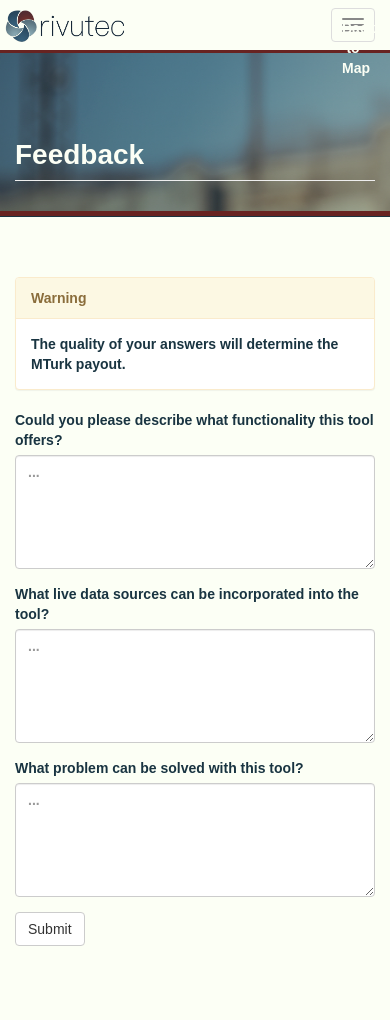
After one commit to cgrossbaier/MoodMap, a Django app: page /geomap/1/feedback/ in a window 390 px wide. The commit adds this page. Run offline with Django 3.2, Linux system fonts and the light colour scheme; some libraries are stand-ins or nearby versions.

```diff
--- /dev/null
+++ b/geomap/templates/geomap/feedback.html
@@ -0,0 +1,113 @@
+<head>
+    {% load staticfiles %}
+
+    <!-- Leaflet -->
+    <link rel="stylesheet" href="{% static 'geomap/leaflet/leaflet.css' %}" />
+
+    <!-- Bootstrap Core CSS -->
+    <link rel="stylesheet" href="{% static 'geomap/css/bootstrap.min.css' %}" />
+
+    <!-- Custom Fonts -->
+    <link href="{% static 'geomap/font-awesome/css/font-awesome.min.css' %}" rel="stylesheet" type="text/css">
+    <link href="http://fonts.googleapis.com/css?family=Lato:300,400,700,300italic,400italic,700italic" rel="stylesheet" type="text/css">
+
+    <!-- Custom CSS -->
+    <link rel="stylesheet" type="text/css" href="{% static 'geomap/css/detail.css' %}" />
+
+
+</head>
+
+<body>
+    <!-- Navigation -->
+    <nav class="navbar navbar-default navbar-fixed-top topnav" role="navigation">
+        <div class="container topnav">
+            <!-- Brand and toggle get grouped for better mobile display -->
+            <div class="navbar-header">
+                <button type="button" class="navbar-toggle" data-toggle="collapse" data-target="#bs-example-navbar-collapse-1">
+                    <span class="sr-only">Toggle navigation</span>
+                    <span class="icon-bar" >Back to Map</span>
+                    <span class="icon-bar"></span>
+                    <span class="icon-bar"></span>
+                </button>
+                    <a class="navbar-brand" rel="home" href="" title="rivutec">
+                        <img src="{% static 'geomap/img/logo_FS3.png' %}" alt="Logo" height="40px"/>
+    </a>
+            </div>
+            <!-- Collect the nav links, forms, and other content for toggling -->
+            <div class="collapse navbar-collapse" id="bs-example-navbar-collapse-1">
+                <ul class="nav navbar-nav navbar-right">
+                    <li>
+                        <a href="" id='BackToMap'>back</a>
+                    </li>
+                </ul>
+            </div>
+            <!-- /.navbar-collapse -->
+        </div>
+        <!-- /.container -->
+    </nav>
+    <!-- / Navigation -->
+
+    <!-- Header -->
+    <a name="about"></a>
+    <div class="intro-header-subpage">
+        <div class="container">
+            <div class="row">
+                <div class="col-lg-12">
+                    <h1 class="page-header">Feedback</h1>
+                </div>
+            </div>
+
+        </div>
+        <!-- /.container -->
+
+    </div>
+    <!-- /.intro-header -->
+
+    <!-- Page Content -->
+    <div class="content-section-a">
+        <div class="container">
+            <div class="row">
+                <div class="col-md-9">
+                <div class="panel panel-warning">
+                    <div class="panel-heading">
+                        Warning
+                    </div>
+                    <div class="panel-body">
+                        The quality of your answers will determine the MTurk payout.
+                    </div>
+                </div>
+                <form action="{% url 'geomap:loginUser'%}" method="post">
+                    {% csrf_token %}
+                    <div class="form-group">
+                        <div class="form-group">
+                        <label for="feedbackGeneral">Could you please describe what functionality this tool offers?</label>
+                        <textarea cols="60" rows="5" type="text" class="form-control" id="feedbackGeneral" placeholder="..." name="feedbackGeneral" /></textarea>
+                    </div>
+                        <label for="feedbackLiveData">What live data sources can be incorporated into the tool?</label>
+                        <textarea cols="60" rows="5" class="form-control" id="feedbackLiveData" placeholder="..." name="feedbackLiveData"></textarea>
+                    </div>
+                    <div class="form-group">
+                        <label for="feedbackProblems">What problem can be solved with this tool?</label>
+                        <textarea cols="60" rows="5" class="form-control" id="feedbackProblems" placeholder="..." name="feedbackProblems"></textarea>
+                    </div>
+                    <button type="submit" class="btn btn-default">Submit</button>
+                </form>
+                {% if error_message %}
+                <h1>{{error_message}}</h1>
+                {% endif %}
+                </div>
+            </div>
+        </div>
+<!-- /.container -->
+</div>
+
+<script src="//code.jquery.com/jquery-1.11.3.min.js"></script>
+<script src="//code.jquery.com/jquery-migrate-1.2.1.min.js"></script>
+<!-- Bootstrap Core JavaScript -->
+<script src="{% static 'geomap/js/bootstrap.min.js' %}"></script>
+<script>
+    var name = window.location.href.replace('feedback/','');
+    document.getElementById('BackToMap').setAttribute('href',name)
+</script>
+
+</body>
--- a/geomap/urls.py
+++ b/geomap/urls.py
@@ -13,6 +13,8 @@ urlpatterns = [
     url(r'^logoutUser/$', views.logoutUser, name='logoutUser'),
     # ex: /geomap/5/
     url(r'^(?P<map_id>[0-9]+)/$', views.detail, name='detail'),
+    # ex: /geomap/5/feedback
+    url(r'^(?P<map_id>[0-9]+)/feedback/$', views.feedback, name='feedback'),
     # ex: /geomap/5/addChoice/
     url(r'^(?P<map_id>[0-9]+)/addChoice/$', views.addChoice, name='addChoice'),
     # ex: /geomap/5/changeMap/
--- a/geomap/views.py
+++ b/geomap/views.py
@@ -23,10 +23,60 @@ from getGoogleData import *
 
 from django.db import IntegrityError
 
+from random import randint
+
+############### Pages ###############
+
 
 def index(request):
     context = {}
     return render(request, 'geomap/index.html', context)
+
+
+@login_required
+def detail(request, map_id):
+    username = request.user.username
+    map = get_object_or_404(Map, pk=map_id)
+    choices_list = Choice.objects.filter(map = map)
+    polygon_geoGESON = None
+    polygon_Choices_geoGESON = []
+    polygon_Choices_colors = ["#377eb8", "#4daf4a", "#984ea3", "#ff7f00", "#ffff33", "#a65628", "#f781bf"]
+
+    if choices_list:
+        polygon = choices_list[0].choice_polygon
+        for choice in choices_list:
+            polygon_Choices_geoGESON.append(choice.choice_polygon.geojson)
+#            polygon_Choices_colors.append('%06X' % randint(0, 0xFFFFFF))
+
+            polygon = intersectPolygons(polygon, choice.choice_polygon)
+
+        polygon_geoGESON = polygon.geojson
+
+        if GEOSGeometry(polygon.wkt).dims == -1:
+            map.map_polygon = None
+
+        else:
+            if isinstance(GEOSGeometry(polygon.wkt), geos.Polygon):
+                map.map_polygon = geos.MultiPolygon(GEOSGeometry(polygon.wkt))
+            else:
+                map.map_polygon = polygon.wkt
+
+        map.save()
+
+    return render(request, 'geomap/detail.html', {
+            'map': map,
+            'choices_list' : choices_list,
+            'polygon' : polygon_geoGESON,
+            'polygon_Choices_geoGESON' : polygon_Choices_geoGESON,
+            'polygon_Choices_colors' : polygon_Choices_colors,
+            'user' : username},)
+
+
+def feedback(request, map_id):
+    context = {}
+    return render(request, 'geomap/feedback.html', context)
+
+############### Functions ###############
 
 def loginUser(request):
     logout(request)
@@ -53,9 +103,55 @@ def loginUser(request):
                 map_user.map_center_lon = -0.101709365845
                 map_user.map_center_lat = 51.5003012206
                 map_user.map_center_radius = 2000
-                map_user.map_center_zoom = 13
+                map_user.map_center_zoom = 12
 
                 map_user.save()
+
+                choice_text = 'Thai food'
+                choice_radius = 200
+                results = queryGoogle_radarSearch(map_user.map_center_lat,
+                                                  map_user.map_center_lon,
+                                                  map_user.map_center_radius,
+                                                  choice_text)
+
+                if results is not None:
+                    polygon = getPolygonFromQuery(results, int(choice_radius))
+
+                    if isinstance(GEOSGeometry(polygon.wkt), geos.Polygon):
+                        choice_polygon = geos.MultiPolygon(GEOSGeometry(polygon.wkt))
+                    else:
+                        choice_polygon = polygon.wkt
+
+                    choice = Choice()
+                    choice.map = map_user
+                    choice.choice_text = choice_text
+                    choice.choice_radius = choice_radius
+                    choice.choice_polygon = choice_polygon
+                    choice.save()
+
+
+                choice_text = 'Pub'
+                choice_radius = 50
+                results = queryGoogle_radarSearch(map_user.map_center_lat,
+                                                  map_user.map_center_lon,
+                                                  map_user.map_center_radius,
+                                                  choice_text)
+
+                if results is not None:
+                    polygon = getPolygonFromQuery(results, int(choice_radius))
+
+                    if isinstance(GEOSGeometry(polygon.wkt), geos.Polygon):
+                        choice_polygon = geos.MultiPolygon(GEOSGeometry(polygon.wkt))
+                    else:
+                        choice_polygon = polygon.wkt
+
+                    choice = Choice()
+                    choice.map = map_user
+                    choice.choice_text = choice_text
+                    choice.choice_radius = choice_radius
+                    choice.choice_polygon = choice_polygon
+                    choice.save()
+
 
                 return HttpResponseRedirect(reverse('geomap:detail', args=(map_user.id,)))
             except IntegrityError:
@@ -66,45 +162,12 @@ def loginUser(request):
     return render_to_response('geomap/index.html', {'error_message': error_message}, context_instance=RequestContext(request))
 
 
+
+@login_required
 def logoutUser(request):
     logout(request)
     context = {}
     return HttpResponseRedirect(reverse('geomap:index', args=()))
-#    return render(request, 'geomap/index.html', context)
-
-@login_required
-def detail(request, map_id):
-    username = request.user.username
-    map = get_object_or_404(Map, pk=map_id)
-    choices_list = Choice.objects.filter(map = map)
-    polygon_geoGESON = None
-    polygon_Choices_geoGESON = []
-
-    if choices_list:
-        polygon = choices_list[0].choice_polygon
-        for choice in choices_list:
-            polygon_Choices_geoGESON.append(choice.choice_polygon.geojson)
-            polygon = intersectPolygons(polygon, choice.choice_polygon)
-
-        polygon_geoGESON = polygon.geojson
-
-        if GEOSGeometry(polygon.wkt).dims == -1:
-            map.map_polygon = None
-
-        else:
-            if isinstance(GEOSGeometry(polygon.wkt), geos.Polygon):
-                map.map_polygon = geos.MultiPolygon(GEOSGeometry(polygon.wkt))
-            else:
-                map.map_polygon = polygon.wkt
-
-        map.save()
-
-    return render(request, 'geomap/detail.html', {
-            'map': map,
-            'choices_list' : choices_list,
-            'polygon' : polygon_geoGESON,
-            'polygon_Choices_geoGESON' : polygon_Choices_geoGESON,
-            'user' : username},)
 
 @login_required
 def addChoice(request, map_id):
```
Also changed, not shown: geomap/templates/geomap/detail.html (+21 -20 lines), 2 other files.
